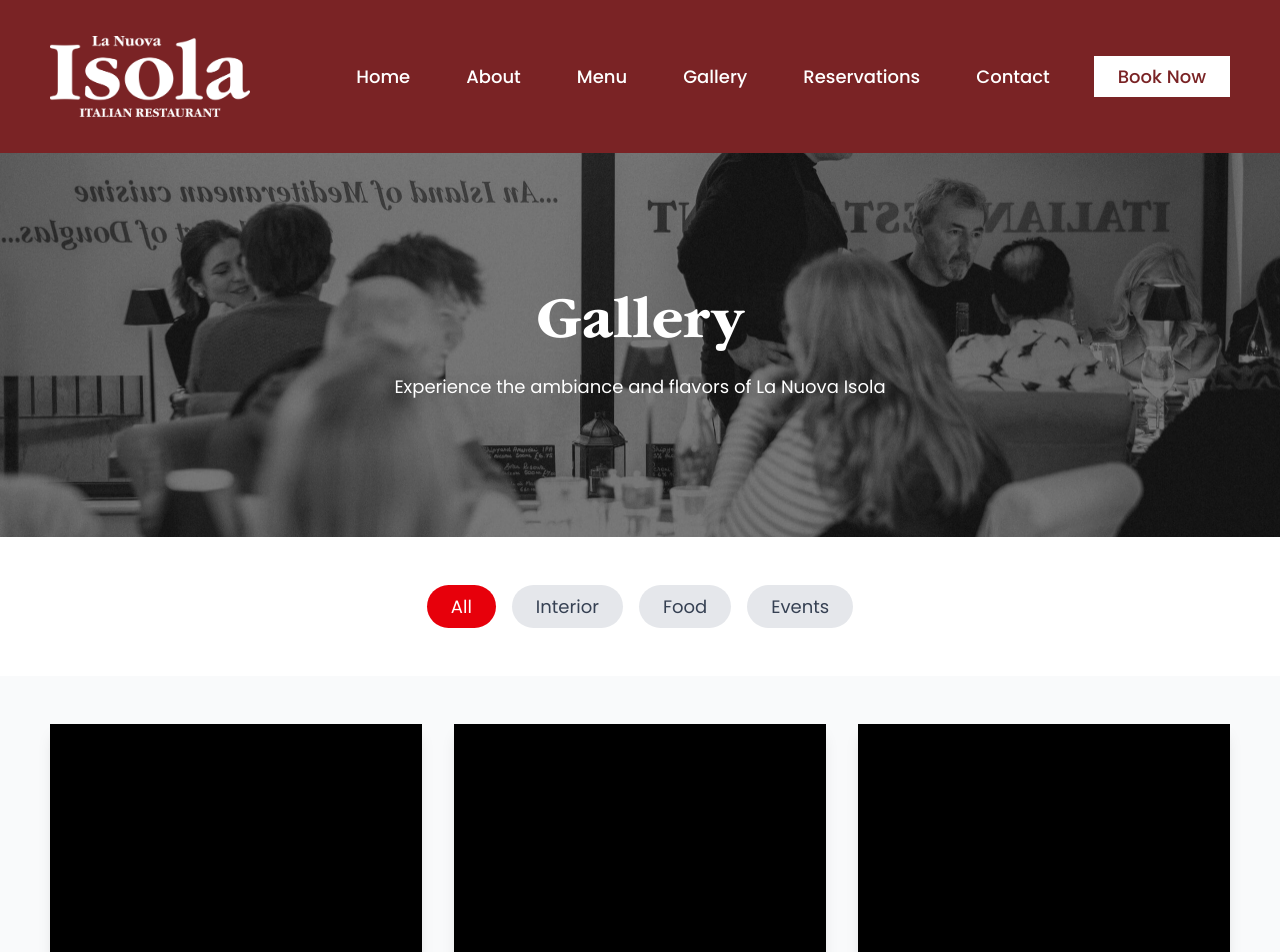
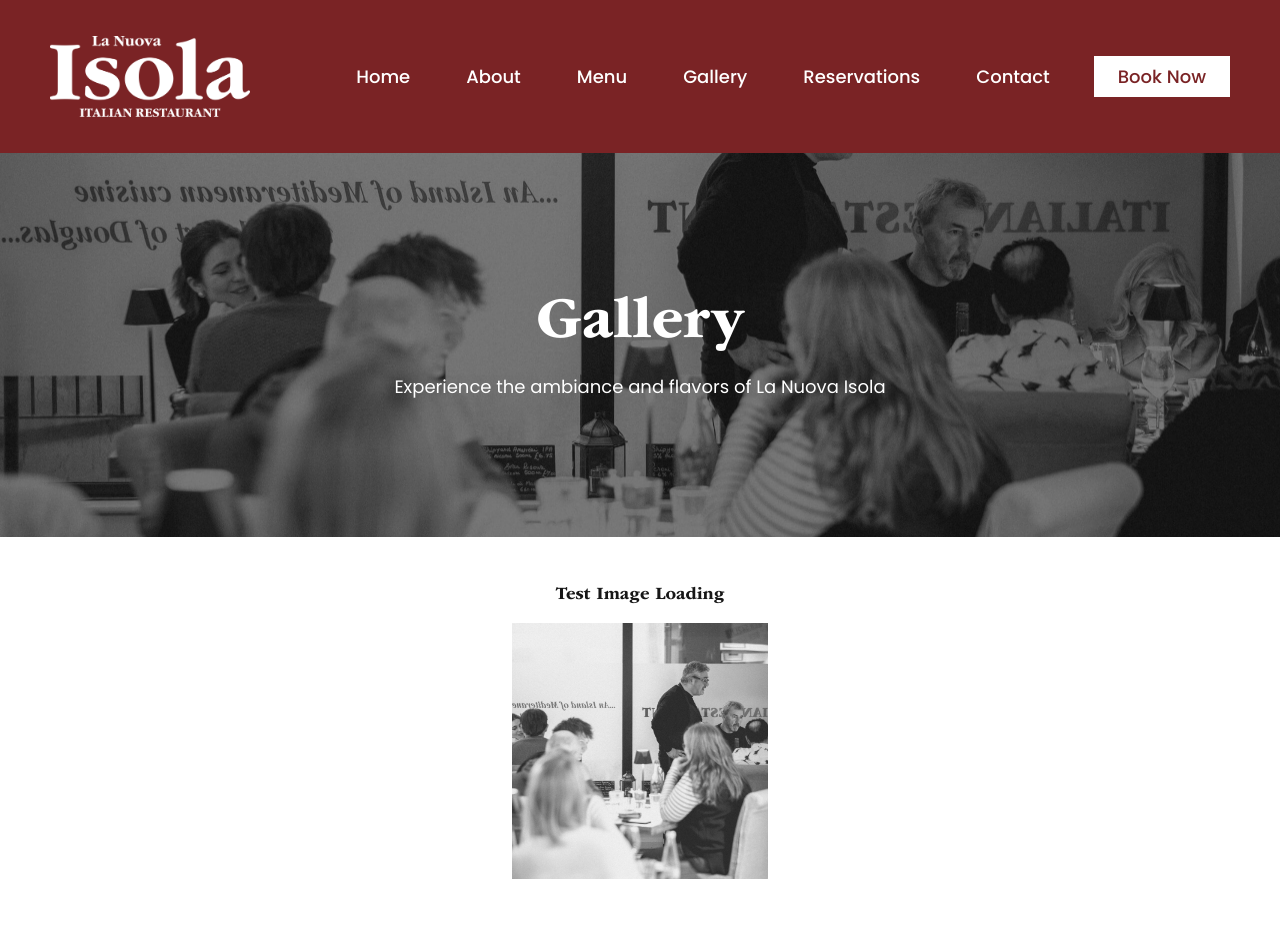
Before and after one commit to LYNKSPortal/la-nuova-isola-iom, a Next.js app: page /gallery in a window 1280 px wide. Shown: the top 952 px of the page. Built offline with nearby package versions, Linux system fonts and the light colour scheme.

Commit message:
Add test image to debug image loading issue

```diff
--- a/src/app/gallery/page.tsx
+++ b/src/app/gallery/page.tsx
@@ -386,6 +386,22 @@ export default function Gallery() {
         </header>
       </section>
 
+      {/* Test Image */}
+      <section className="py-12 bg-white">
+        <div className="px-[20px] sm:px-[20px] md:px-[50px] lg:px-[50px] xl:px-[50px]">
+          <div className="text-center mb-8">
+            <h3 className="text-lg font-semibold mb-4">Test Image Loading</h3>
+            <img
+              src="/gallery/Isola_01-scaled.jpg.jpeg"
+              alt="Test image"
+              className="w-64 h-64 object-cover mx-auto"
+              onError={(e) => console.log('Image failed to load', e)}
+              onLoad={() => console.log('Image loaded successfully')}
+            />
+          </div>
+        </div>
+      </section>
+
       {/* Filter Categories */}
       <section className="py-12 bg-white">
         <div className="px-[20px] sm:px-[20px] md:px-[50px] lg:px-[50px] xl:px-[50px]">
```
